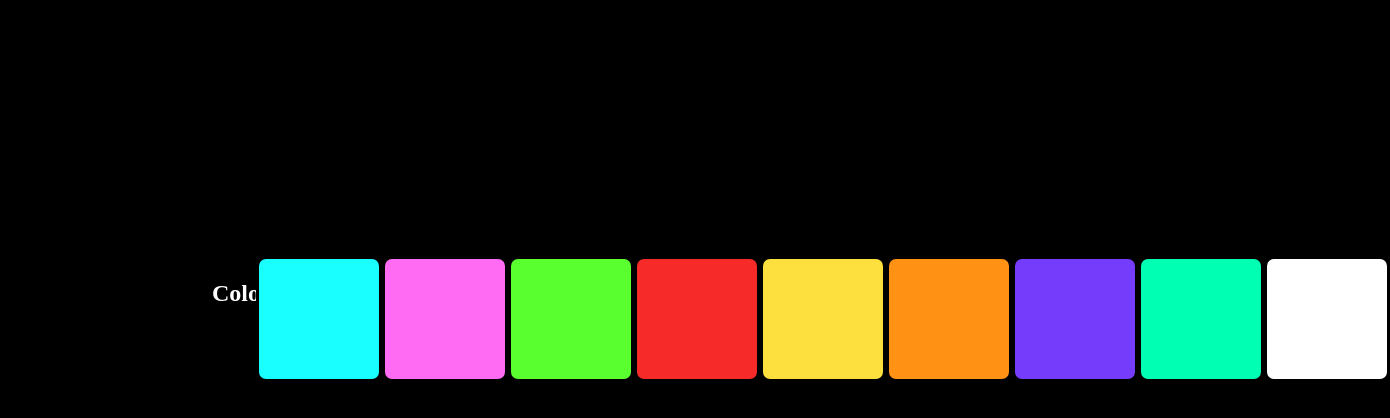
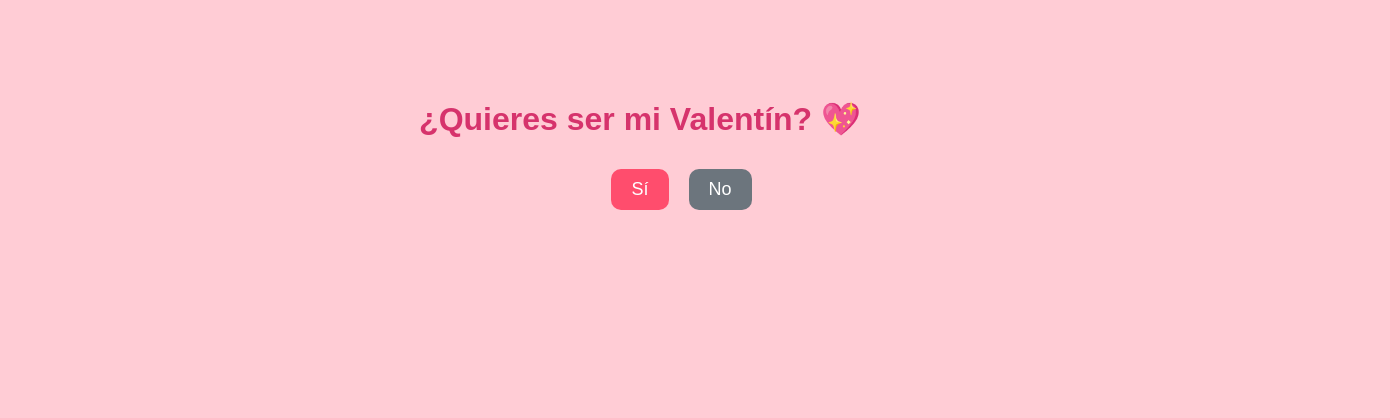
Before and after one commit to Lexito06/Pagina-inutil, a plain HTML site: page docs/index.html in a window 1280 px wide. Shown: the whole page, 1390 px wide, since content can reach past the window. Drawn offline with Linux system fonts and the light colour scheme.

Commit message:
Add files via upload

```diff
--- a/docs/index.html
+++ b/docs/index.html
@@ -1,35 +1,35 @@
 <!DOCTYPE html>
-<html lang="en">
+<html lang="es">
 
 <head>
     <meta charset="UTF-8">
     <meta name="viewport" content="width=device-width, initial-scale=1.0">
-    <link rel="stylesheet" href="micss.css">
-    <title>Cositas</title>
+    <title>¿Quieres ser mi Valentín?</title>
+    <link rel="stylesheet" href="style.css">
 </head>
 
 <body>
-    <h2>Coloca tu raton &darr;</h2>
-    <main>
-        <a class="a1 azul"></a>
-        <p class="b1 azul">Mira el amarillo</p>
-        <a class="a2 rosa"></a>
-        <p class="b2 rosa">Mira el turquesa</p>
-        <a class="a3 verde"></a>
-        <p class="b3 verde">Mira el blanco</p>
-        <a class="a4 rojo"></a>
-        <p class="b4 rojo">Mira el verde</p>
-        <a class="a5 amarillo"></a>
-        <p class="b5 amarillo">Mira el rosa</p>
-        <a class="a6 naranja"></a>
-        <p class="b6 naranja">Mira el morado </p>
-        <a class="a7 morado"></a>
-        <p class="b7 morado">Mira el rojo</p>
-        <a class="a8 turquesa"></a>
-        <p class="b8 turquesa">Mira el naranja</p>
-        <a href="https://usagif.com/wp-content/uploads/gifs/dancing-cat-33.gif" class="a9 blanco"></a>
-        <p class="b9 blanco">Haz click aqui</p>
-    </main>
+    <div class="container">
+        <h1>¿Quieres ser mi Valentín? 💖</h1>
+        <div class="buttons">
+            <button class="yes" onclick="yesClicked()">Sí</button>
+            <button class="no" onmouseover="moveNoButton()">No</button>
+        </div>
+    </div>
+    <h1 id="salida"></h1>
+    <script>
+        function yesClicked() {
+            document.getElementById('salida').innerHTML += "💕 ¡¡¡ Te quiero !!! 💕";
+        }
+
+        function moveNoButton() {
+            let button = document.querySelector(".no");
+            let x = Math.random() * (window.innerWidth - 100);
+            let y = Math.random() * (window.innerHeight - 50);
+            button.style.left = `${x}px`;
+            button.style.top = `${y}px`;
+        }
+    </script>
 </body>
 
 </html>
--- /dev/null
+++ b/docs/style.css
@@ -0,0 +1,37 @@
+body {
+    font-family: Arial, sans-serif;
+    text-align: center;
+    background-color: #ffccd5;
+}
+
+.container {
+    margin-top: 100px;
+}
+
+h1 {
+    color: #d6336c;
+}
+
+.buttons {
+    margin-top: 20px;
+}
+
+button {
+    font-size: 18px;
+    padding: 10px 20px;
+    margin: 10px;
+    border: none;
+    cursor: pointer;
+    border-radius: 10px;
+}
+
+.yes {
+    background-color: #ff4d6d;
+    color: white;
+}
+
+.no {
+    background-color: #6c757d;
+    color: white;
+    position: absolute;
+}
```
